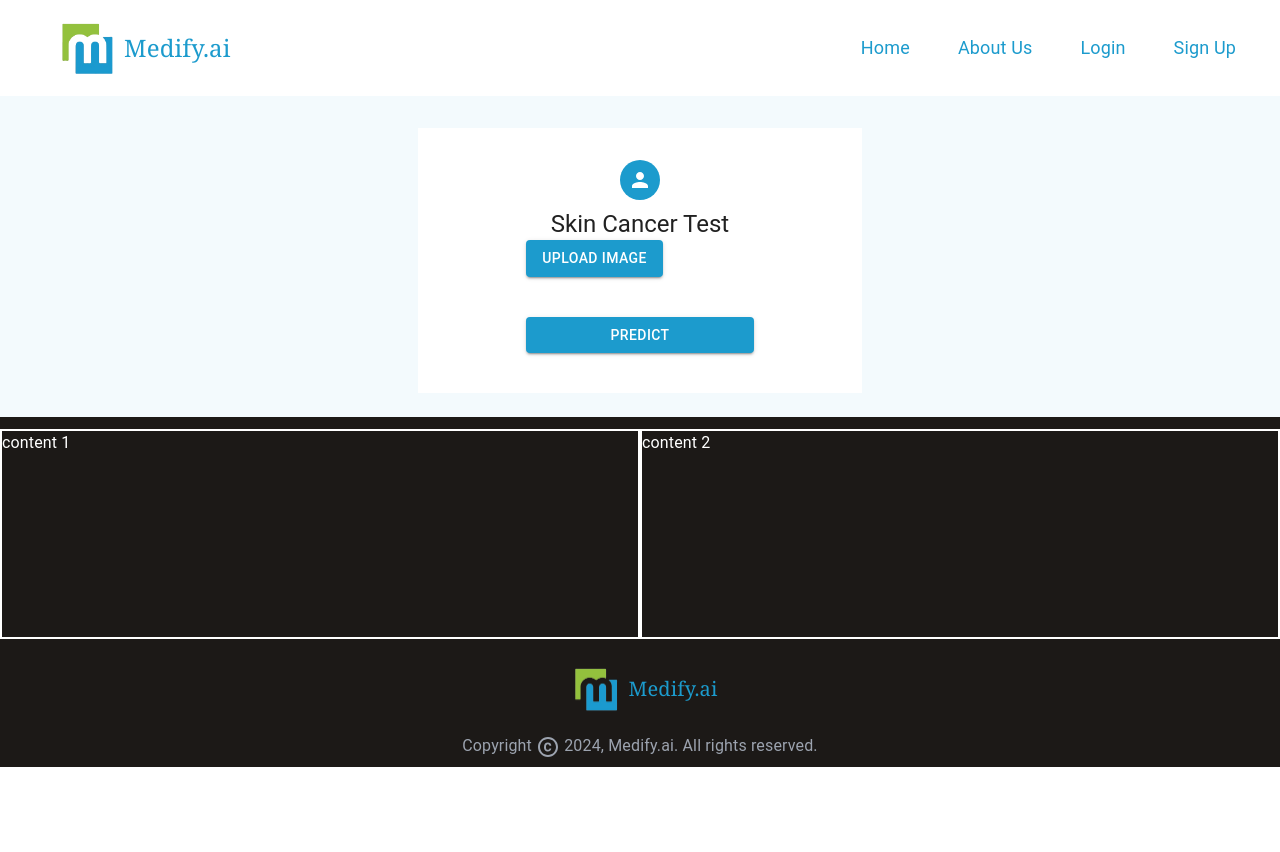
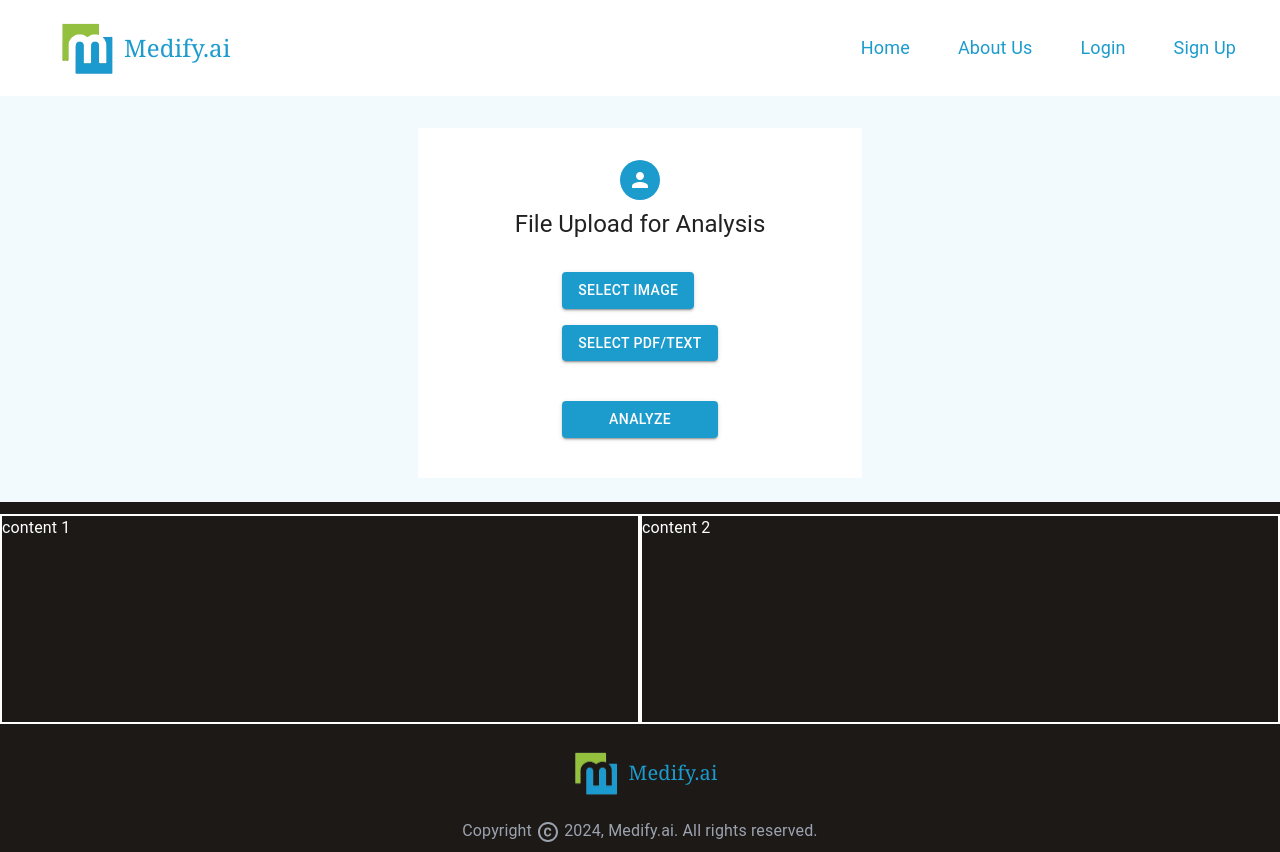
Before and after one commit to lavishmeena2764/Google-Solution-Challenge-24, a React (Vite) app: page /skin in a window 1280 px wide. Before the commit the page ends 800 px from the top, so only its background shows below. Built offline with nearby package versions, Linux system fonts and the light colour scheme.

Commit message:
added pdf,text file upload

```diff
--- a/package.json
+++ b/package.json
@@ -14,6 +14,8 @@
     "@emotion/styled": "^11.11.0",
     "@mui/icons-material": "^5.15.4",
     "@mui/material": "^5.15.4",
+    "@react-pdf-viewer/core": "^3.12.0",
+    "pdfjs-dist": "^3.4.120",
     "react": "^18.2.0",
     "react-dom": "^18.2.0",
     "react-icons": "^5.0.1",
--- a/src/components/Carousel.jsx
+++ b/src/components/Carousel.jsx
@@ -5,7 +5,7 @@ import Cards from "./Card";
 const responsive = {
   desktop: {
     breakpoint: { max: 3000, min: 1024 },
-    items: 5,
+    items: 4,
   },
   tablet: {
     breakpoint: { max: 1024, min: 464 },
@@ -17,7 +17,7 @@ const responsive = {
   },
 };
 
-function Categorycarousel(){
+function Categorycarousel() {
   return (
     <Carousel
       swipeable={false}
@@ -101,13 +101,14 @@ function Categorycarousel(){
   );
 }
 
-export default function Carousels(){
+export default function Carousels() {
   return (
     <div>
-      <main className="flex flex-col font-serif mt-10">
+      <main className="flex flex-col font-serif mt-12">
+        <br></br>
         <div className="text-center py-4">
           <p className="text-3xl font-800 ">Services</p>
-          <p className="text-xl md:text-2xl font-400 text-stone-500 py-4">
+          <p className="text-xl md:text-2xl font-400 text-stone-500 pb-8 pt-4">
             We offer
           </p>
         </div>
--- /dev/null
+++ b/src/components/PDFUpload.jsx
@@ -0,0 +1,42 @@
+import { useState } from "react";
+import Button from "@mui/material/Button";
+const PDFUpload = () => {
+  const [selectedFile, setSelectedFile] = useState(null);
+
+  const handleFileChange = (event) => {
+    const file = event.target.files[0];
+    setSelectedFile(file);
+  };
+
+  const handleUpload = () => {
+    if (selectedFile) {
+      console.log("Selected File:", selectedFile);
+    } else {
+      alert("Please select a file before uploading.");
+    }
+  };
+
+  return (
+    <div>
+      <label htmlFor="pdf" />
+      <input
+        type="file"
+        accept=".pdf, .txt"
+        id="pdf"
+        onChange={handleFileChange}
+        style={{ display: "none" }}
+      />
+      <label htmlFor="pdf">
+        <Button
+          variant="contained"
+          component="span"
+          sx={{ mb: 2, bgcolor: "#1c9bcd" }}
+        >
+          Select PDF/Text
+        </Button>
+      </label>
+    </div>
+  );
+};
+
+export default PDFUpload;
--- a/src/pages/Skin.jsx
+++ b/src/pages/Skin.jsx
@@ -1,14 +1,15 @@
-import { useState } from 'react';
-import Avatar from '@mui/material/Avatar';
-import Button from '@mui/material/Button';
-import CssBaseline from '@mui/material/CssBaseline';
-import Box from '@mui/material/Box';
-import Typography from '@mui/material/Typography';
-import Container from '@mui/material/Container';
-import PersonIcon from '@mui/icons-material/Person';
-import { createTheme, ThemeProvider } from '@mui/material/styles';
-import Navbar from '../components/NavBar';
-import Footer from '../components/Footer';
+import { useState } from "react";
+import Avatar from "@mui/material/Avatar";
+import Button from "@mui/material/Button";
+import CssBaseline from "@mui/material/CssBaseline";
+import Box from "@mui/material/Box";
+import Typography from "@mui/material/Typography";
+import Container from "@mui/material/Container";
+import PersonIcon from "@mui/icons-material/Person";
+import { createTheme, ThemeProvider } from "@mui/material/styles";
+import Navbar from "../components/NavBar";
+import Footer from "../components/Footer";
+import PDFUpload from "../components/PDFUpload";
 
 const defaultTheme = createTheme();
 
@@ -32,46 +33,53 @@ function Skin() {
     event.preventDefault();
     try {
       const formData = new FormData();
-      formData.append('image', image);
+      formData.append("image", image);
 
       // Send formData to your backend for processing
-      const response = await fetch(process.env.REACT_APP_SKIN_CANCER_MODEL_PATH, {
-        method: 'POST',
-        body: formData
-      });
+      const response = await fetch(
+        process.env.REACT_APP_SKIN_CANCER_MODEL_PATH,
+        {
+          method: "POST",
+          body: formData,
+        }
+      );
 
       // Handle response from backend (e.g., display prediction results)
       const data = await response.json();
       console.log(data);
     } catch (error) {
-      console.error('Error:', error);
+      console.error("Error:", error);
     }
   };
 
   return (
     <ThemeProvider theme={defaultTheme}>
       <Navbar />
-      <Container component="main" maxWidth="xs" className="bg-white p-6 mt-8 mb-6">
+      <Container
+        component="main"
+        maxWidth="xs"
+        className="bg-white p-6 mt-8 mb-6"
+      >
         <CssBaseline />
         <Box
           sx={{
-            display: 'flex',
-            flexDirection: 'column',
-            alignItems: 'center',
+            display: "flex",
+            flexDirection: "column",
+            alignItems: "center",
           }}
         >
-          <Avatar sx={{ m: 1, bgcolor: '#1c9bcd' }}>
+          <Avatar sx={{ m: 1, bgcolor: "#1c9bcd" }}>
             <PersonIcon />
           </Avatar>
-          <Typography component="h1" variant="h5" className="mb-4">
-            Skin Cancer Test
+          <Typography component="h1" variant="h5" sx={{ marginBottom: 4 }}>
+            File Upload for Analysis
           </Typography>
           <form onSubmit={handleSubmit}>
             <input
               accept="image/*"
               id="contained-button-file"
               type="file"
-              style={{ display: 'none' }}
+              style={{ display: "none" }}
               onChange={handleImageChange}
             />
             <label htmlFor="contained-button-file">
@@ -80,19 +88,24 @@ function Skin() {
                 component="span"
                 sx={{ mb: 2, bgcolor: "#1c9bcd" }}
               >
-                Upload Image
+                Select Image
               </Button>
             </label>
             {imagePreview && (
-              <img src={imagePreview} alt="Preview" style={{ maxWidth: '100%', maxHeight: 200 }} />
+              <img
+                src={imagePreview}
+                alt="Preview"
+                style={{ maxWidth: "100%", maxHeight: 200 }}
+              />
             )}
+            <PDFUpload />
             <Button
               type="submit"
               fullWidth
               variant="contained"
               sx={{ mt: 3, mb: 2, bgcolor: "#1c9bcd" }}
             >
-              Predict
+              Analyze
             </Button>
           </form>
         </Box>
```
Also changed, not shown: 1 other file (tests, documents, lock files or other folders). Lines whose indentation alone changed are shown as unchanged.
